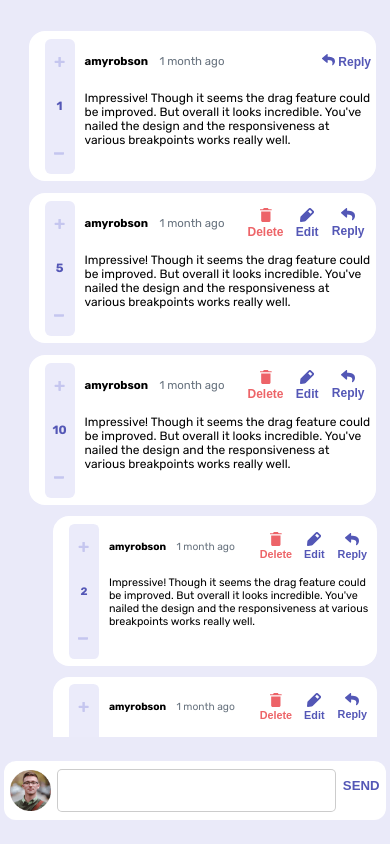
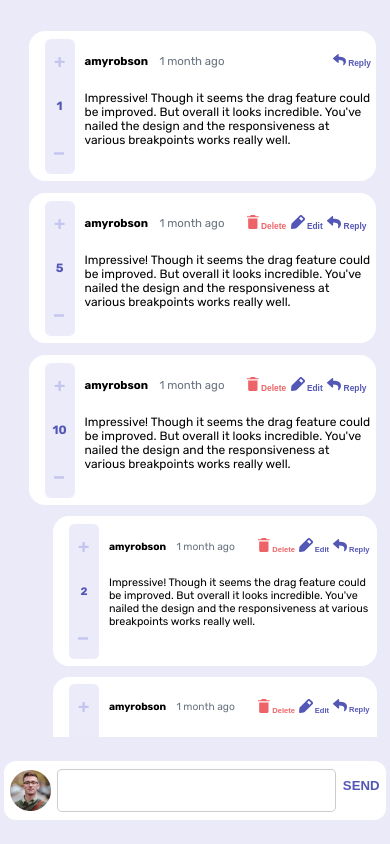
Before and after one commit to Jacks113/interactive-comments, a React (Create React App) app: page / in a window 390 px wide. Built offline with nearby package versions, Linux system fonts and the light colour scheme.

Commit message:
font size typo fix

```diff
--- a/src/App.css
+++ b/src/App.css
@@ -287,9 +287,11 @@ body {
   .comment-container {
     min-width: 100px;
   }
+  .replyButton, .deleteButton, .editButton {
+    font-size: 0.7em;
+  }
   .replyButton img, .deleteButton img, .editButton img {
     height: 20%;
-    font-size: 0.7em;
   }
   .commentHead, .commentContent {
     width: 95%;
--- a/src/App.scss
+++ b/src/App.scss
@@ -311,9 +311,12 @@
     min-width: 100px;
   }
 
+  .replyButton, .deleteButton, .editButton {
+    font-size: 0.7em;
+  }
+
   .replyButton img, .deleteButton img, .editButton img{
     height: 20%;
-    font-size: 0.7em;
   }
 
 
```
Also changed, not shown: 1 other file (tests, documents, lock files or other folders).
